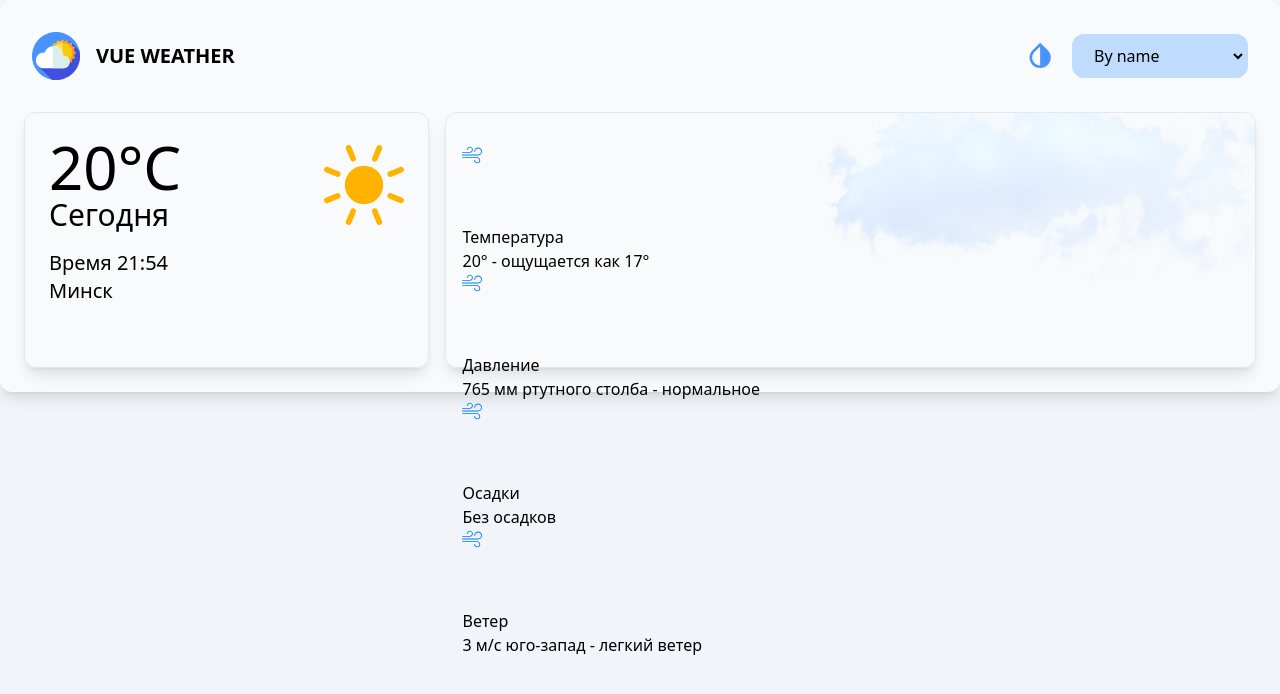
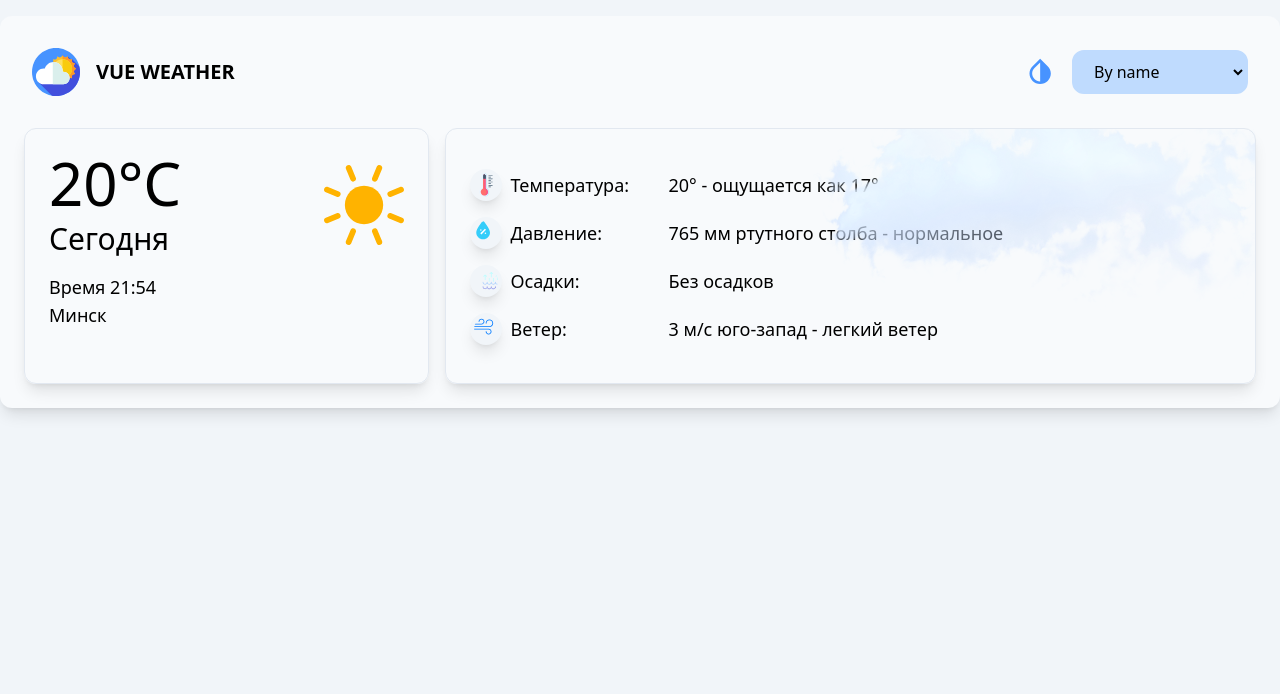
Before and after one commit to egorystuff/vue-weather, a Vue app: page / in a window 1280 px wide. Shown: the top 694 px of the page. Built offline with nearby package versions, Linux system fonts and the light colour scheme.

Commit message:
update the main component

```diff
--- a/src/App.vue
+++ b/src/App.vue
@@ -4,7 +4,7 @@ import TheHeader from './components/TheHeader.vue'
 </script>
 
 <template c>
-  <div class="container max-w-7xl mx-auto shadow-lg p-4 bg-slate-50 rounded-xl">
+  <div class="container max-w-7xl mx-auto shadow-lg p-4 bg-slate-50 rounded-xl m-4">
     <TheHeader />
     <TheHome />
   </div>
--- a/src/components/IndicatorSvgIcon.vue
+++ b/src/components/IndicatorSvgIcon.vue
@@ -1,10 +1,10 @@
 <script setup lang="ts">
 import { INDICATORS } from '../assets/icons/icons'
-import type { Indicators } from '../types'
+import type { IndicatorsType } from '../types'
 
-defineProps<{ name: Indicators }>()
+const props = defineProps<{ name: IndicatorsType }>()
 </script>
 
 <template>
-  <svg :class="$attrs.class || 'w-20 h-20'" v-html="INDICATORS[name]"></svg>
+  <svg :class="$attrs.class || 'w-6 h-6'" v-html="INDICATORS[props.name]"></svg>
 </template>
--- a/src/components/TheThisDay.vue
+++ b/src/components/TheThisDay.vue
@@ -4,18 +4,18 @@ import BaseIcon from './BaseIcon.vue'
 </script>
 
 <template>
-  <div class="border border-slate-200 shadow-lg rounded-xl h-64 p-4 w-1/3 p-2 mr-2">
+  <div class="border border-slate-200 shadow-lg rounded-xl min-h-64 p-4 w-1/3 p-2 mr-2">
     <div class="flex justify-between items-center p-2">
       <div>
         <div class="text-6xl font-medium">20&deg;C</div>
-        <div class="text-3xl">Сегодня</div>
+        <div class="text-3xl mt-2">Сегодня</div>
       </div>
       <div>
         <BaseIcon viewBox="0 0 119 119" class="w-20 h-20" :name="IconName.SUN" />
       </div>
     </div>
 
-    <div class="p-2 text-xl">
+    <div class="p-2 text-lg">
       <div>Время <span>21:54</span></div>
       <div>Минск</div>
     </div>
--- a/src/components/TheThisDayInfo.vue
+++ b/src/components/TheThisDayInfo.vue
@@ -1,19 +1,23 @@
 <script setup lang="ts">
-import type { Item } from '@/types'
+import { IndicatorsType, type Item } from '@/types'
 import ThisDayItem from './ThisDayItem.vue'
 
 const items: Item[] = [
-  { iconId: 'TEMP', name: 'Температура', value: '20° - ощущается как 17°' },
-  { iconId: 'PRESSURE', name: 'Давление', value: '765 мм ртутного столба - нормальное' },
-  { iconId: 'precipitation', name: 'Осадки', value: 'Без осадков' },
-  { iconId: 'wind', name: 'Ветер', value: '3 м/с юго-запад - легкий ветер' }
+  { iconId: IndicatorsType.TEMP, name: 'Температура', value: '20° - ощущается как 17°' },
+  {
+    iconId: IndicatorsType.PRESSURE,
+    name: 'Давление',
+    value: '765 мм ртутного столба - нормальное'
+  },
+  { iconId: IndicatorsType.PREC, name: 'Осадки', value: 'Без осадков' },
+  { iconId: IndicatorsType.WIND, name: 'Ветер', value: '3 м/с юго-запад - легкий ветер' }
 ]
 </script>
 
 <template>
-  <div class="relative border border-slate-200 shadow-lg rounded-xl h-64 p-4 w-2/3 p-2 ml-2">
+  <div class="relative border border-slate-200 shadow-lg rounded-xl min-h-64 p-4 w-2/3 p-2 ml-2">
     <div class="flex justify-between items-center p-2"></div>
-    <img class="absolute right-0 top-0" src="../assets/images/cloud.png" alt="" />
+    <img class="absolute right-0 top-0" src="../assets/images/cloud.png" alt="cloud" />
 
     <ThisDayItem v-for="item in items" :key="item.iconId" :item="item" />
   </div>
--- a/src/components/ThisDayItem.vue
+++ b/src/components/ThisDayItem.vue
@@ -1,14 +1,21 @@
 <script setup lang="ts">
-import { Indicators, type Item } from '@/types'
+import { type Item } from '@/types'
 import IndicatorSvgIcon from './IndicatorSvgIcon.vue'
 
 const { item } = defineProps<{ item: Item }>()
 </script>
 
 <template>
-  <div>
-    <IndicatorSvgIcon :name="Indicators.WIND" />
+  <div class="flex justify-start items-center p-2">
+    <div class="mr-4 w-6">
+      <IndicatorSvgIcon
+        viewBox="0 0 25 25"
+        class="bg-slate-100 p-1 rounded-full w-8 h-8 shadow-lg"
+        :name="item.iconId"
+      />
+    </div>
+
+    <div class="mr-4 w-40 text-lg">{{ item.name }}:</div>
+    <div class="w-5/6 text-lg">{{ item.value }}</div>
   </div>
-  <div>{{ item.name }}</div>
-  <div>{{ item.value }}</div>
 </template>
--- a/src/types.ts
+++ b/src/types.ts
@@ -4,7 +4,7 @@ export enum IconName {
   SUN = 'sun'
 }
 
-export enum Indicators {
+export enum IndicatorsType {
   TEMP = 'temp',
   PRESSURE = 'pressure',
   PREC = 'precipitation',
@@ -12,7 +12,7 @@ export enum Indicators {
 }
 
 export interface Item {
-  iconId: string
+  iconId: IndicatorsType
   name: string
   value: string
 }
```
